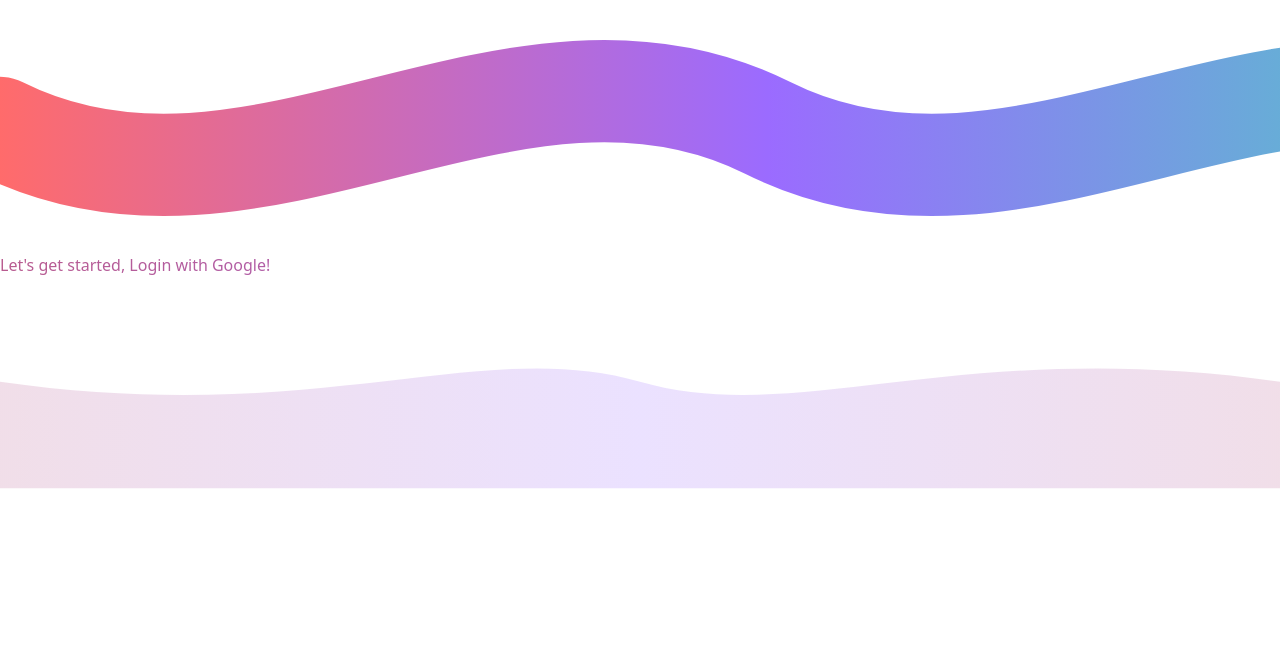
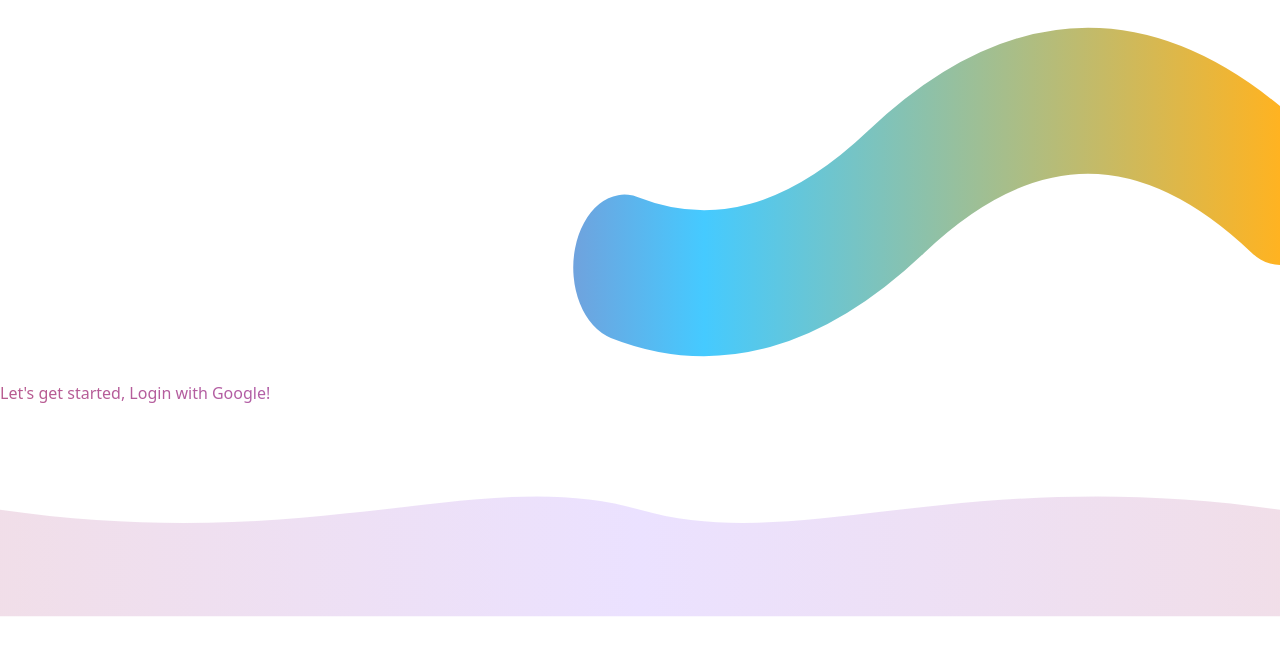
Before and after one commit to goelraghav002/duckdb_frontend, a React (Vite) app: page / in a window 1280 px wide. Shown: the top 654 px of the page. Built offline with nearby package versions, Linux system fonts and the light colour scheme; no server answers.

Commit message:
fixed some issues

```diff
--- a/src/index.css
+++ b/src/index.css
@@ -1,7 +1,6 @@
 @tailwind base;
 @tailwind components;
 @tailwind utilities;
-
 
 /* :root {
   font-family: Inter, system-ui, Avenir, Helvetica, Arial, sans-serif;
--- a/src/pages/GettingStarted.jsx
+++ b/src/pages/GettingStarted.jsx
@@ -27,7 +27,7 @@ const GettingStarted = () => {
 
   return (
     <main
-      className="min-h-screen bg-white flex flex-col items-center justify-center px-6"
+      className="min-h-screen bg-white flex flex-col items-center justify-center px-6 my-20"
       style={{ fontFamily: "'Inter', sans-serif" }}
     >
       {/* Header Section */}
--- a/src/pages/LoginPage.jsx
+++ b/src/pages/LoginPage.jsx
@@ -59,32 +59,45 @@ const LoginPage = () => {
   return (
     <main className="min-h-screen w-full bg-gray-50 relative overflow-hidden flex flex-col items-center justify-center">
       {/* Logo */}
-      <motion.div
-        initial={{ scale: 0.8, opacity: 0 }}
-        animate={{ scale: 1, opacity: 1 }}
-        transition={{ duration: 0.5, delay: 0.8 }}
-        className="w-28 h-28 rounded-full bg-white flex items-center justify-center shadow-xl"
-      >
-        <svg viewBox="0 0 100 20" className="w-16 h-16">
+      <div className="relative w-20 h-20 flex items-center justify-center">
+        {/* Background circle with subtle gradient and shadow */}
+        <div className="absolute w-40 h-40 rounded-full bg-gradient-to-b from-white to-gray-100 shadow-lg" />
+
+        <motion.svg
+          viewBox="0 0 100 30"
+          className="w-28 h-28 relative z-10"
+          initial="start"
+          animate="end"
+          strokeLinecap="round"
+          strokeWidth={8}
+        >
+          <defs>
+            <linearGradient id="gradient" x1="0%" y1="50%" x2="100%" y2="50%">
+              <stop offset="0%" stopColor="#FF1B6B" />
+              <stop offset="50%" stopColor="#45CAFF" />
+              <stop offset="100%" stopColor="#FFB321" />
+            </linearGradient>
+          </defs>
+
           <motion.path
-            d="M0,10 C20,20 40,0 60,10 C80,20 100,0 120,10"
+            d="M 10 15 Q 25 5, 40 15 Q 55 25, 70 15 Q 85 5, 100 15"
             stroke="url(#gradient)"
-            strokeWidth="8"
-            strokeLinecap="round"
             fill="none"
             initial={{ pathLength: 0 }}
-            animate={{ pathLength: 1 }}
-            transition={{ duration: 2, repeat: Infinity, repeatType: "reverse" }}
+            animate={{
+              pathLength: [0, 1, 1],
+              pathOffset: [0, 0, 1],
+              scaleY: 1.5
+            }}
+            transition={{
+              duration: 2,
+              ease: "easeInOut",
+              repeat: Infinity,
+              repeatType: "loop"
+            }}
           />
-          <defs>
-            <linearGradient id="gradient" x1="0%" y1="0%" x2="100%" y2="0%">
-              <stop offset="0%" stopColor="#FF6B6B" />
-              <stop offset="50%" stopColor="#9B6BFF" />
-              <stop offset="100%" stopColor="#4ECDC4" />
-            </linearGradient>
-          </defs>
-        </svg>
-      </motion.div>
+        </motion.svg>
+      </div>
 
       {/* Animated text */}
       <div className="h-24 mt-10 mb-10 flex items-center justify-center">
@@ -116,7 +129,7 @@ const LoginPage = () => {
           initial={{ opacity: 0, scale: 0.8 }}
           animate={{ opacity: 1, scale: 1 }}
           transition={{ duration: 0.5 }}
-          className="px-6 py-3 bg-black text-white font-medium rounded-lg shadow-lg transition"
+          className="px-6 py-3 bg-black text-white font-medium rounded-lg shadow-lg transition z-20"
         >
           Login with Google
         </motion.button>
@@ -124,7 +137,7 @@ const LoginPage = () => {
 
       {/* Animated wave */}
       <motion.div
-        className="absolute bottom-0 w-full h-64"
+        className="absolute bottom-0 w-full h-64 md:h-80 lg:h-96 xl:h-[20rem]"
         initial={{ y: "100%" }}
         animate={{ y: 0 }}
         transition={{ duration: 0.8, delay: 0.5 }}
@@ -133,7 +146,9 @@ const LoginPage = () => {
           <motion.path
             d="M0,100 C300,150 450,50 600,100 C750,150 900,50 1200,100 L1200,200 L0,200 Z"
             fill="url(#wave-gradient)"
-            initial={{ d: "M0,100 C300,150 450,50 600,100 C750,150 900,50 1200,100 L1200,200 L0,200 Z" }}
+            initial={{
+              d: "M0,100 C300,150 450,50 600,100 C750,150 900,50 1200,100 L1200,200 L0,200 Z",
+            }}
             animate={{
               d: [
                 "M0,100 C300,150 450,50 600,100 C750,150 900,50 1200,100 L1200,200 L0,200 Z",
```
